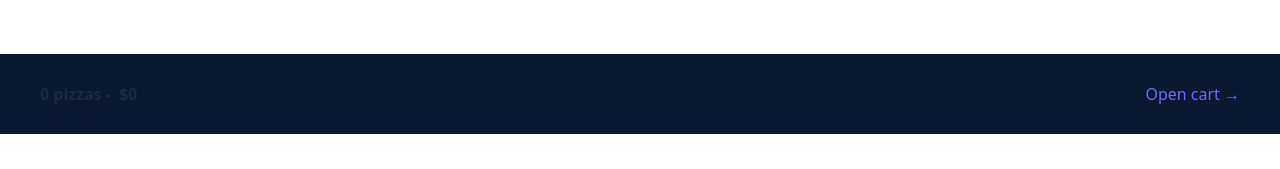
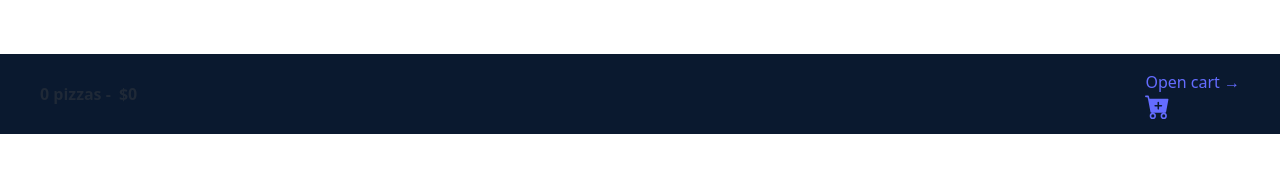
Before and after one commit to No-Country/c14-46-m-csharp-react, a React (Vite) app in the folder front/sharp-pizza/: page / in a window 1280 px wide. Shown: the part 666-835 px from the top of the page. Built offline with nearby package versions, Linux system fonts and the light colour scheme.

Commit message:
add cart icon

```diff
--- a/front/sharp-pizza/src/features/cart/CartOverview.jsx
+++ b/front/sharp-pizza/src/features/cart/CartOverview.jsx
@@ -1,5 +1,6 @@
 import { useSelector } from "react-redux"
 import { Link } from "react-router-dom"
+import { BsFillCartPlusFill } from "react-icons/bs"
 
 const CartOverview = () => {
 
@@ -12,7 +13,7 @@ const CartOverview = () => {
         <span className="">{products.length} pizzas -</span>
         <span>${total}</span>
       </p>
-      <Link to={'/cart'}>Open cart &rarr;</Link>
+      <div className="flex justify-center items-center gap-2"><Link to={'/cart'}>Open cart &rarr; <BsFillCartPlusFill size={25} /></Link></div>
     </div>
   )
 }
```
